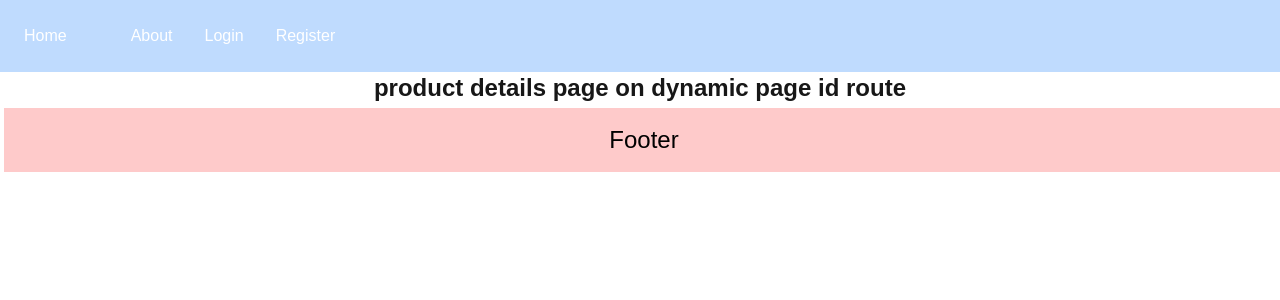
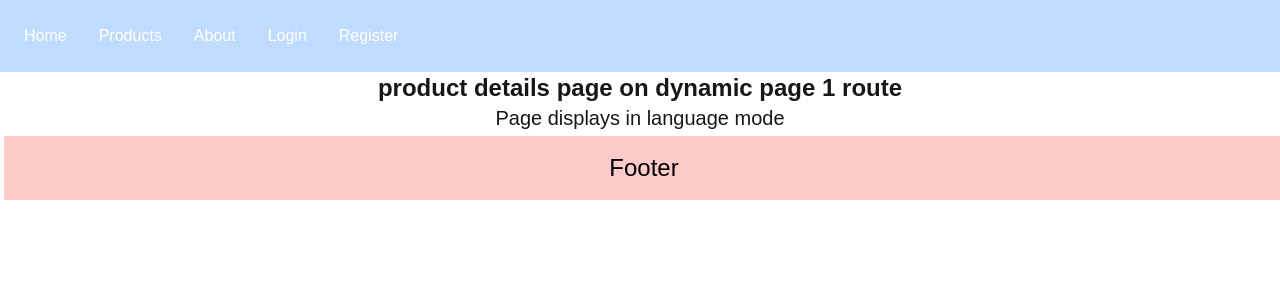
Before and after one commit to codewithcherry/LearnNextJS, a Next.js app in the folder test-nextjs/: page /products/1 in a window 1280 px wide. Shown: the top 300 px of the page. Built offline with nearby package versions, Linux system fonts and the light colour scheme.

Commit message:
use the use hook ,params and searchparams for dynamic routes and paths

```diff
--- a/test-nextjs/src/app/layout.js
+++ b/test-nextjs/src/app/layout.js
@@ -7,7 +7,7 @@ import { usePathname } from "next/navigation";
 
 const navlinks=[
   {title:"Home", path:"/"},
-  {tile:'Products', path:"/products"},
+  {title:'Products', path:"/products"},
   {title:'About', path:'/about'},
   {title:'Login', path:'/login'},
   {title:'Register',path:'/register'}
--- a/test-nextjs/src/app/products/[productId]/page.js
+++ b/test-nextjs/src/app/products/[productId]/page.js
@@ -1,10 +1,15 @@
+'use client';
+
 import React from 'react'
+import { use } from 'react';
 
-const ProductView = () => {
+const ProductView = ({params,searchParams}) => {
+  const {productId}=use(params);
+  const {lang}=use(searchParams);
   return (
     <div >
-      <h1 className='text-2xl text-center font-bold'>product details page on dynamic page id route
-      </h1>
+      <h1 className='text-2xl text-center font-bold'>product details page on dynamic page {productId} route</h1>
+      <p className='text-xl text-center'>Page displays in {lang} language mode</p>
     </div>
   )
 }
--- a/test-nextjs/src/app/products/page.js
+++ b/test-nextjs/src/app/products/page.js
@@ -1,3 +1,4 @@
+import Link from 'next/link'
 import React from 'react'
 
 const Products = () => {
@@ -10,6 +11,7 @@ const Products = () => {
         <li>Product 4</li>
         <li>Product 5</li>
         <li>Product 6</li>
+        <Link href={'/products/7?lang=en'}>product 7</Link>
       </ul>
     </div>
   )
```
